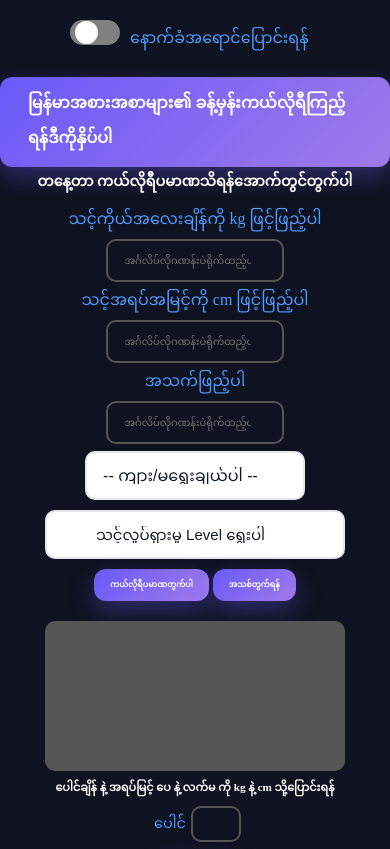
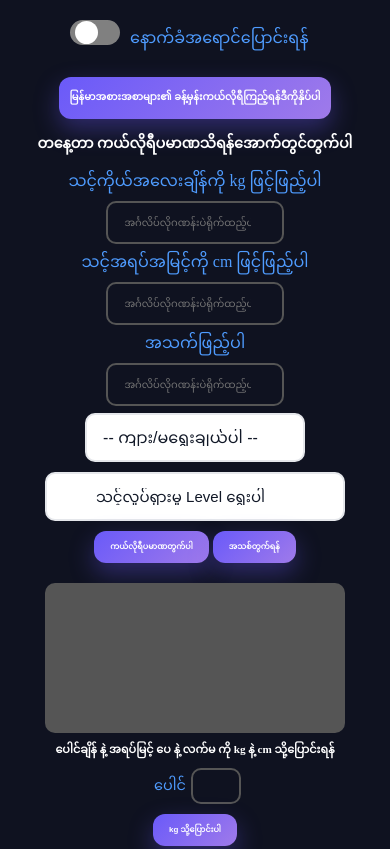
Before and after one commit to Khant-Ko-Ko-Dev/kalculator.com, a plain HTML site: page index.html in a window 390 px wide. Shown: the top 849 px of the page. Drawn offline with Linux system fonts and the light colour scheme.

Commit message:
Update style.css

```diff
--- a/style.css
+++ b/style.css
@@ -471,8 +471,8 @@ label {
   }
 
   a {
-  padding: 10px 28px;
-  font-size: 16px;
+  padding: 10px;
+  font-size: 10px;
   font-weight: 600;
   color: #fff;
   border: none;
@@ -482,6 +482,7 @@ label {
   box-shadow: 0 10px 25px rgba(106, 90, 249, 0.35);
   transition: all 0.3s ease;
   text-decoration: none;
+  margin-bottom: 10px;
 }
 
 }
```
